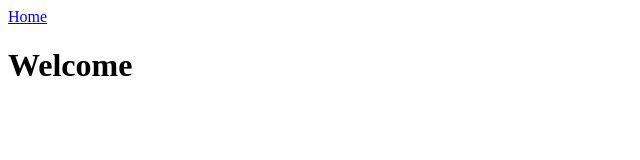
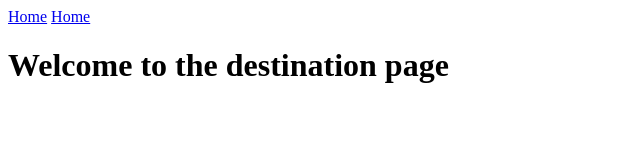
Before and after one commit to AsaWebb/team-website, a plain HTML site: page index.html in a window 1280 px wide. Shown: the whole page, without its empty margins (0-640 px from the left). Drawn offline with Linux system fonts and the light colour scheme.

```diff
--- a/index.html
+++ b/index.html
@@ -8,7 +8,8 @@
 <body>
     <nav>
         <a href="index.html">Home</a>
+        <a href="destination.html">Home</a>
     </nav>
-    <h1>Welcome</h1>
+    <h1>Welcome to the destination page</h1>
 </body>
 </html>
```
